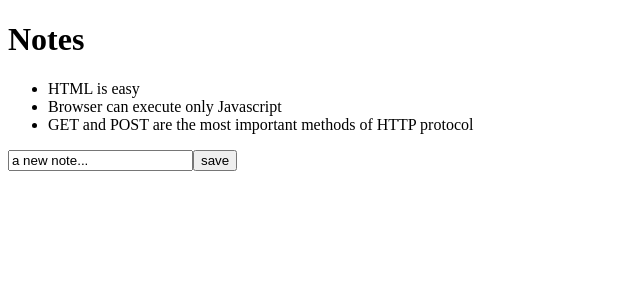
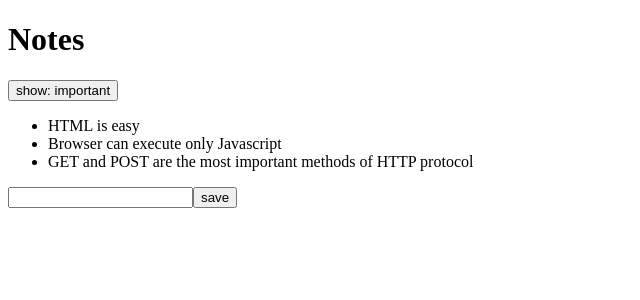
Before and after one commit to kooooichi24/fullstackopen2020, a React (Create React App) app in the folder part2/lecture_code/: page / in a window 1280 px wide. Shown: the top 300 px of the page, without its empty margins (0-640 px from the left). Built offline with nearby package versions, Linux system fonts and the light colour scheme.

Commit message:
implement Filtering Displayed Elements in part2.b

```diff
--- a/part2/lecture_code/src/App.js
+++ b/part2/lecture_code/src/App.js
@@ -3,9 +3,8 @@
 
 const App = (props) => {
   const [notes, setNotes] = useState(props.notes)
-  const [newNote, setNewNote] = useState(
-    'a new note...'
-  )
+  const [newNote, setNewNote] = useState('')
+  const [showAll, setShowAll] = useState(true)
 
   const addNote = (event) => {
     event.preventDefault()
@@ -24,20 +23,27 @@
     setNewNote(event.target.value)
   }
 
+  const notesToShow = showAll ? notes : notes.filter(note => note.important === true)
+
   return (
     <div>
       <h1>Notes</h1>
+      <div>
+        <button onClick={() => setShowAll(!showAll)}>
+          show: { showAll ? 'important' : 'all' }
+        </button>
+      </div>
       <ul>
-        {notes.map(note =>
+        {notesToShow.map(note =>
           <Note key={note.id} note={note} />
         )}
       </ul>
       <form onSubmit={addNote}>
-          <input
-            value={newNote}
-            onChange={handleNoteChange}
-          />
-          <button type="submit">save</button>
+        <input
+          value={newNote}
+          onChange={handleNoteChange}
+        />
+        <button type="submit">save</button>
       </form>
     </div>
   )
```
